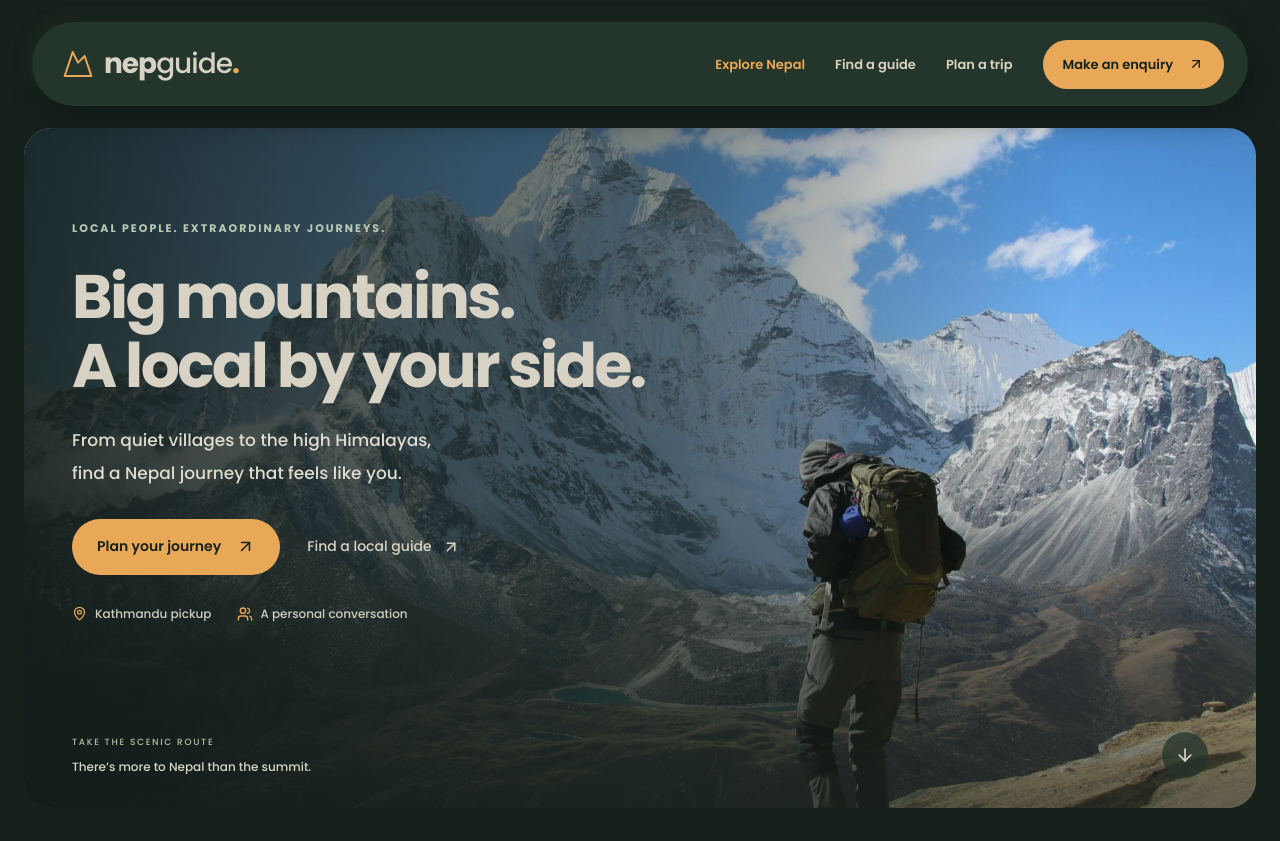
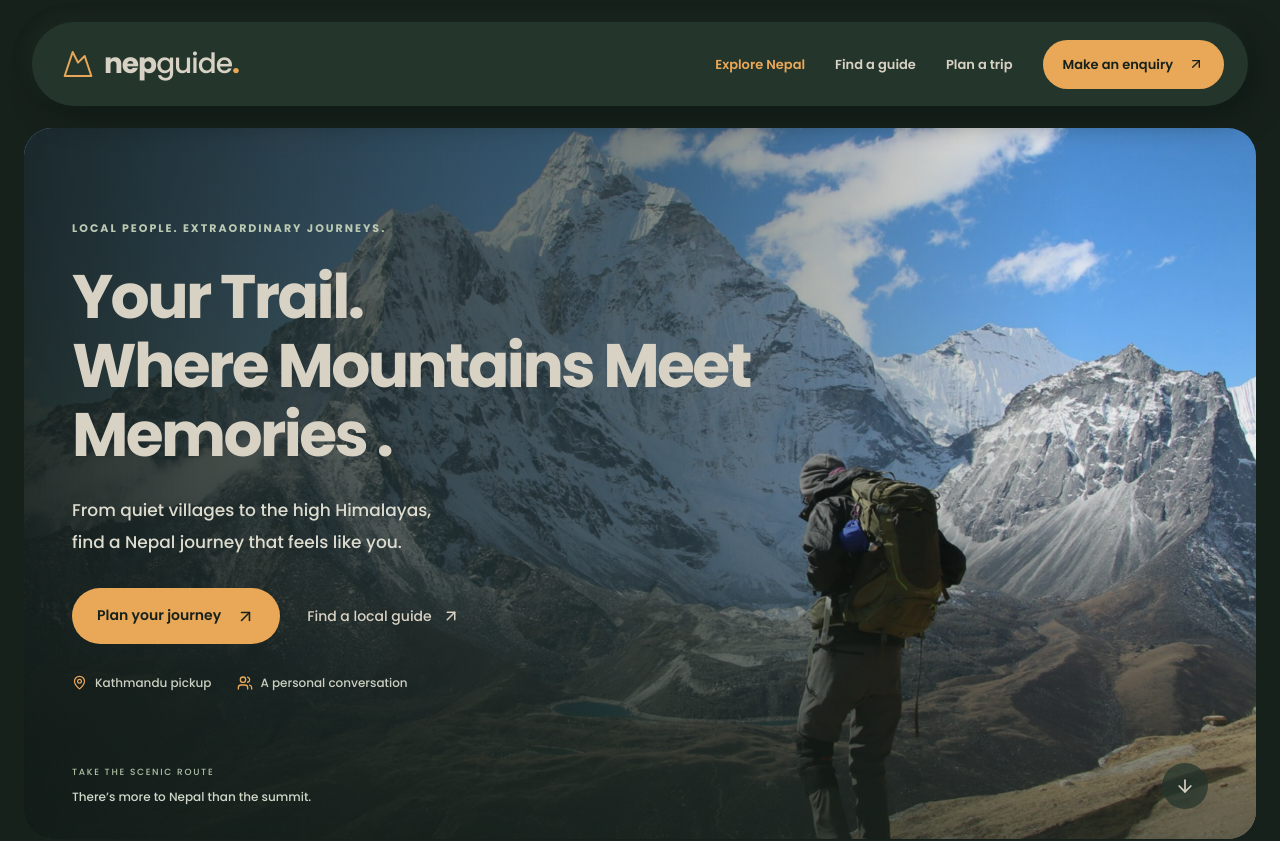
Before and after one commit to amrit-chettri/Tourguide-9399, a React (Vite) app in the folder packages/web/: page /home in a window 1280 px wide. Shown: the top 841 px of the page. Built offline with nearby package versions, Linux system fonts and the light colour scheme.

Commit message:
home page slogan changed

```diff
--- a/packages/web/src/web/pages/home.tsx
+++ b/packages/web/src/web/pages/home.tsx
@@ -21,7 +21,7 @@ export default function Home() {
   return <>
     <SiteHeader/>
     <main>
-      <section className="hero" aria-labelledby="hero-title"><img ref={imageRef} className="hero-image" src="/images/trekker-hero.jpg" alt="A backpacker looking across a natural Himalayan mountain landscape in Nepal" fetchPriority="high"/><div className="hero-shade"/><div className="hero-content container"><div className="eyebrow hero-eyebrow">LOCAL PEOPLE. EXTRAORDINARY JOURNEYS.</div><h1 id="hero-title">Big mountains.<br/>A local by your side.</h1><p>From quiet villages to the high Himalayas,<br className="desktop-break"/> find a Nepal journey that feels like you.</p><div className="hero-actions"><Link to="/plan" className="hero-button">Plan your journey <ArrowUpRight size={19}/></Link><Link to="/guides" className="hero-secondary">Find a local guide<ArrowUpRight size={18}/></Link></div><div className="hero-small"><span><MapPin size={15}/>Kathmandu pickup</span><span><Users size={16}/>A personal conversation</span></div></div><div className="hero-bottom container"><span><span className="tiny-label">TAKE THE SCENIC ROUTE</span>There’s more to Nepal than the summit.</span><button aria-label="Explore our trekking destinations" onClick={() => document.getElementById('destinations')?.scrollIntoView({ behavior: window.matchMedia('(prefers-reduced-motion: reduce)').matches ? 'instant' : 'smooth' })}><ArrowDown size={20}/></button></div></section>
+      <section className="hero" aria-labelledby="hero-title"><img ref={imageRef} className="hero-image" src="/images/trekker-hero.jpg" alt="A backpacker looking across a natural Himalayan mountain landscape in Nepal" fetchPriority="high"/><div className="hero-shade"/><div className="hero-content container"><div className="eyebrow hero-eyebrow">LOCAL PEOPLE. EXTRAORDINARY JOURNEYS.</div><h1 id="hero-title">Your Trail.<br/>Where Mountains Meet Memories .</h1><p>From quiet villages to the high Himalayas,<br className="desktop-break"/> find a Nepal journey that feels like you.</p><div className="hero-actions"><Link to="/plan" className="hero-button">Plan your journey <ArrowUpRight size={19}/></Link><Link to="/guides" className="hero-secondary">Find a local guide<ArrowUpRight size={18}/></Link></div><div className="hero-small"><span><MapPin size={15}/>Kathmandu pickup</span><span><Users size={16}/>A personal conversation</span></div></div><div className="hero-bottom container"><span><span className="tiny-label">TAKE THE SCENIC ROUTE</span>There’s more to Nepal than the summit.</span><button aria-label="Explore our trekking destinations" onClick={() => document.getElementById('destinations')?.scrollIntoView({ behavior: window.matchMedia('(prefers-reduced-motion: reduce)').matches ? 'instant' : 'smooth' })}><ArrowDown size={20}/></button></div></section>
       <div className="promise-bar"><div className="container"><span><Compass size={22}/>Local knowledge, personal journeys</span><span><Phone size={22}/>No middleman. Just a conversation.</span><span><Mountain size={22}/>Your trek, your pace</span></div></div>
       <section id="destinations" className="destinations-section container"><div className="section-heading"><div><p className="eyebrow">FIND YOUR NEXT JOURNEY</p><h2>Seventeen destinations.<br/>Endless possibilities.</h2></div><p>Mountain trails. Living heritage. Lakeside days.<br/>Find the landscape that speaks to you.</p></div><div className="filter-row"><fieldset className="filters" aria-label="Filter destinations">{categories.map(item => <button key={item} aria-pressed={category === item} className={category === item ? 'active' : ''} onClick={() => setCategory(item)}>{item}</button>)}</fieldset><span className="guide-count" aria-live="polite">{visible.length} journeys to explore</span></div>
         <div className="destinations-grid">{visible.map(destination => <Link to={`/destinations/${destination.slug}`} className="destination-card" key={destination.region} aria-label={`Explore ${destination.region}`}><div className="destination-image"><img src={destination.image} alt={`${destination.region}, Nepal: ${destination.highlights.join(', ')}`} loading="lazy"/><span className="destination-number">{tripDurations[destination.slug].category}</span><span className="destination-image-arrow"><ArrowUpRight size={21}/></span></div><div className="destination-body"><p className="eyebrow">{destination.subtitle}</p><h3>{destination.region}</h3><span className="duration-badge">{durationText(destination.slug)}<small> · Kathmandu return</small></span><p className="destination-description">{destination.description}</p><ul className="destination-highlights">{destination.highlights.map(highlight => <li key={highlight}>{highlight}</li>)}</ul><span className="destination-link">Discover {destination.region}<ArrowUpRight size={18}/></span></div></Link>)}</div>
```
